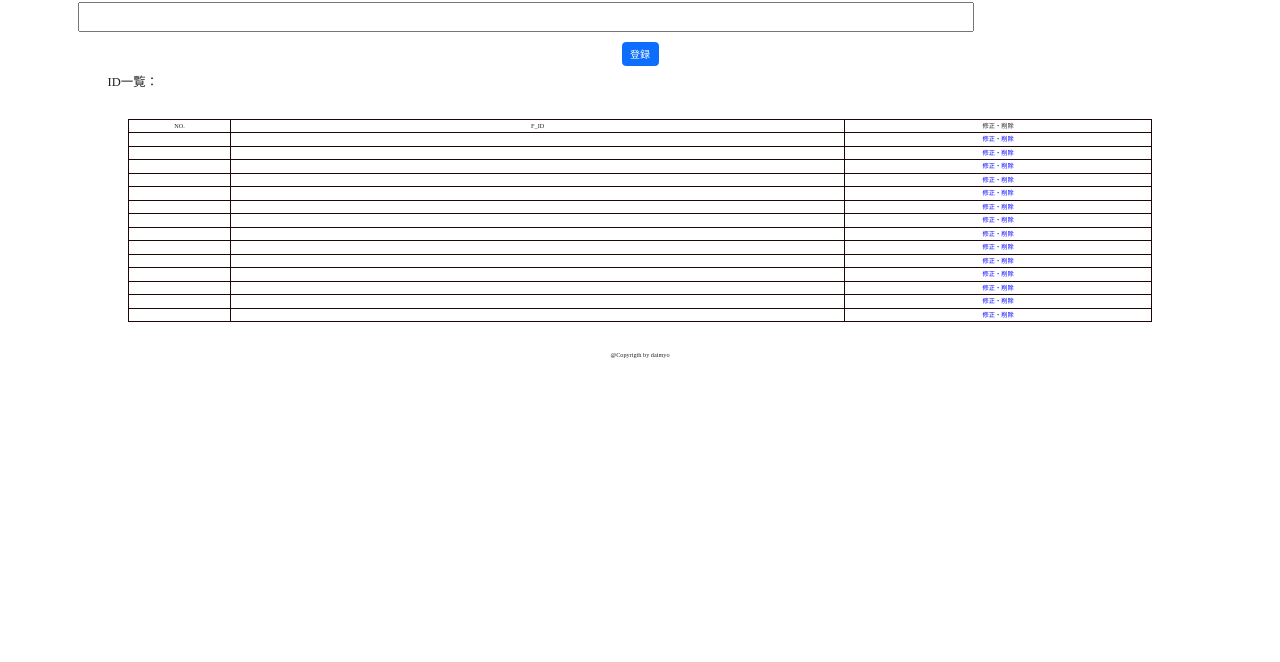
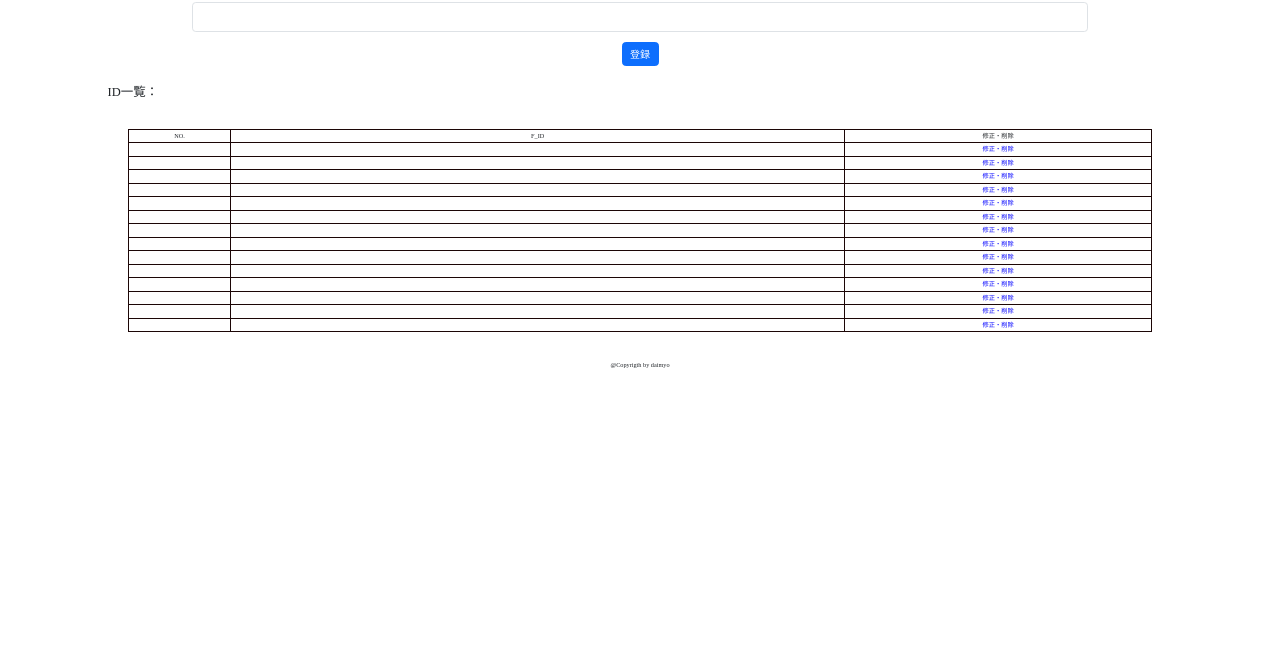
Before and after one commit to chickenDev2k/daimyotool, a plain HTML site: page index.html in a window 1280 px wide. Shown: the part 138-800 px from the top of the page. Drawn offline with nearby package versions, Linux system fonts and the light colour scheme.

Commit message:
fix inputfield

```diff
--- a/css/style.css
+++ b/css/style.css
@@ -130,6 +130,7 @@ body {
     box-sizing: border-box;
     font-size: 62.5%;
 }
+
 table {
     border-collapse: collapse;
     border-spacing: 0;
@@ -148,7 +149,7 @@ table {
     margin: 30px auto;
 }
 .table_id h2 {
-    margin: 10px 0 0 0;
+    margin: 20px 0 0 0;
     font-size: 2em;
     text-align: left;
     padding-left: 30px;
@@ -174,6 +175,8 @@ tr > td:last-child {
 }
 input {
     display: block;
+    text-align: center;
+    margin: 0 auto;
 }
 footer {
     text-align: center;
--- a/index.html
+++ b/index.html
@@ -24,7 +24,7 @@
             </header>
             <main>
                 <form>
-                    <input type="text" name="famipay_id" id="f_id" />
+                    <input type="text" name="famipay_id" id="f_id" class="form-control" />
                     <input type="submit" value="登録" class="btn btn-primary" />
                 </form>
                 <div class="table_id">
```
